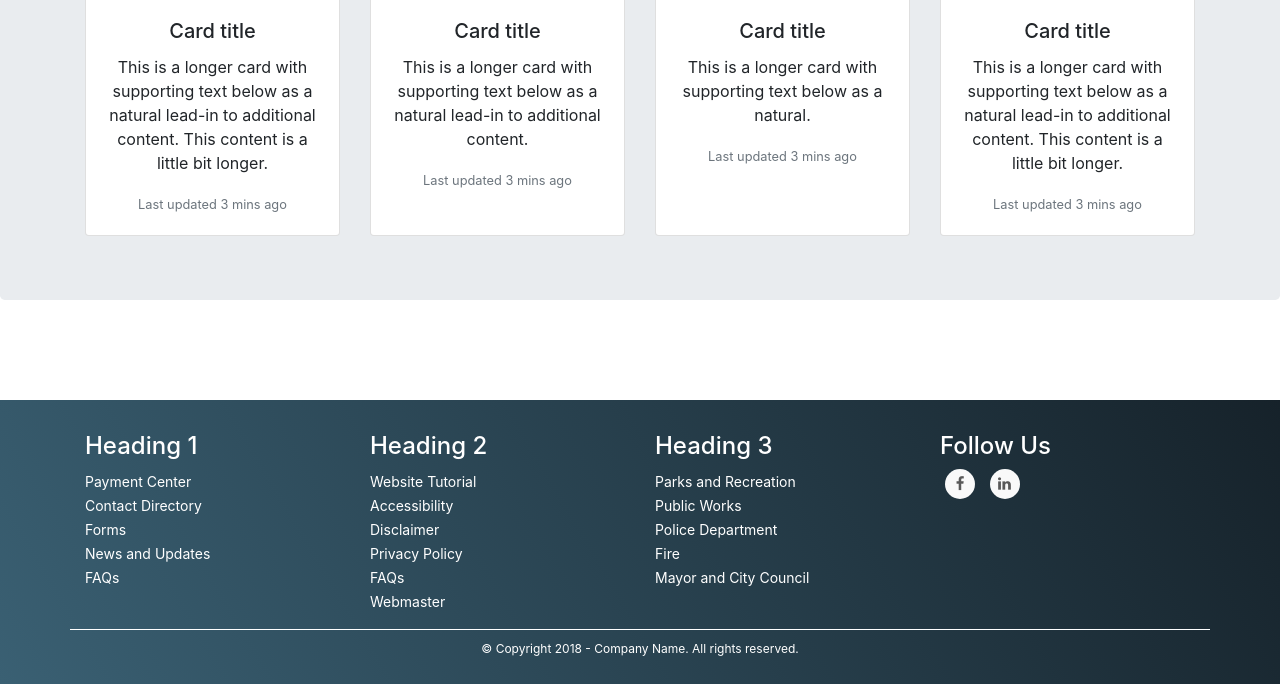
After one commit to gokselelpeze/deuque, a CodeIgniter app: the page made by application/views/questionnaires.php in a window 1280 px wide. The commit adds this page. Shown: the part 295-979 px from the top of the page. Run offline with CodeIgniter, Linux system fonts and the light colour scheme.

Commit message:
questionnaires page

```diff
--- a/application/config/routes.php
+++ b/application/config/routes.php
@@ -56,6 +56,7 @@ $route['login-page'] = 'main/login/';
 $route['signup'] = 'main/signup/';
 $route['profile'] = 'main/profile/';
 $route['about-us'] = 'main/aboutUs/';
+$route['questionnaires'] = 'main/questionnaires/';
 $route['contact'] = 'main/contact/';
 $route['show'] = 'main/show/';
 $route['questionnaire/(:any)'] = 'main/questionnaire/$1';
--- a/application/controllers/main.php
+++ b/application/controllers/main.php
@@ -34,6 +34,9 @@
         public function contact(){
             $this->load->view("contact.php");
         }
+        public function questionnaires(){
+            $this->load->view("questionnaires.php");
+        }
 
 
 
--- a/application/views/header.php
+++ b/application/views/header.php
@@ -17,7 +17,7 @@
             <div class="navbar-collapse collapse w-100 order-1 order-md-0 dual-collapse2">
                 <ul class="navbar-nav mr-auto">
                     <li class="nav-item active">
-                        <a class="nav-link" href="#">Questionnaires</a>
+                        <a class="nav-link" href="<?php echo base_url();?>questionnaires">Questionnaires</a>
                     </li>
                     <li class="nav-item">
                         <a class="nav-link" href="<?php echo base_url();?>about-us">About Us</a>
--- /dev/null
+++ b/application/views/questionnaires.php
@@ -0,0 +1,43 @@
+<?php include 'header.php'; ?>
+<div class="jumbotron text-center">
+    <h3>Create a new Questionnaire</h3>
+    HTML CSSResult Skip Results Iframe
+    <div class="container">
+        <div class="card-deck">
+            <div class="card">
+                <img class="card-img-top" src="https://picsum.photos/309/200?image=1050" alt="Card image cap">
+                <div class="card-body">
+                    <h5 class="card-title">Card title</h5>
+                    <p class="card-text">This is a longer card with supporting text below as a natural lead-in to additional content. This content is a little bit longer.</p>
+                    <p class="card-text"><small class="text-muted">Last updated 3 mins ago</small></p>
+                </div>
+            </div>
+            <div class="card">
+                <img class="card-img-top" src="https://picsum.photos/309/200?image=1041" alt="Card image cap">
+                <div class="card-body">
+                    <h5 class="card-title">Card title</h5>
+                    <p class="card-text">This is a longer card with supporting text below as a natural lead-in to additional content.</p>
+                    <p class="card-text"><small class="text-muted">Last updated 3 mins ago</small></p>
+                </div>
+            </div>
+            <div class="card">
+                <img class="card-img-top" src="https://picsum.photos/309/200?image=1039" alt="Card image cap">
+                <div class="card-body">
+                    <h5 class="card-title">Card title</h5>
+                    <p class="card-text">This is a longer card with supporting text below as a natural.</p>
+                    <p class="card-text"><small class="text-muted">Last updated 3 mins ago</small></p>
+                </div>
+            </div>
+            <div class="card">
+                <img class="card-img-top" src="https://picsum.photos/309/200?image=1019" alt="Card image cap">
+                <div class="card-body">
+                    <h5 class="card-title">Card title</h5>
+                    <p class="card-text">This is a longer card with supporting text below as a natural lead-in to additional content. This content is a little bit longer.</p>
+                    <p class="card-text"><small class="text-muted">Last updated 3 mins ago</small></p>
+                </div>
+            </div>
+        </div>
+    </div>
+</div>
+
+<?php include 'footer.php'; ?>
```
